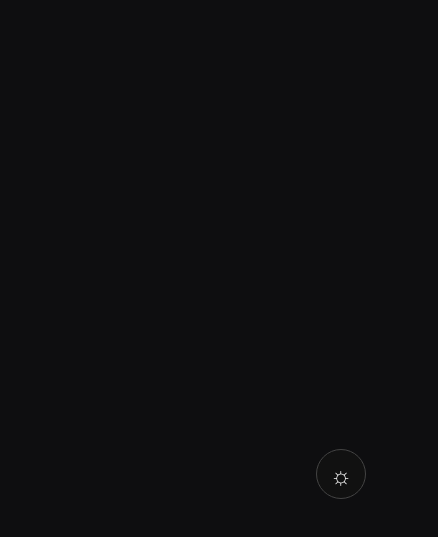
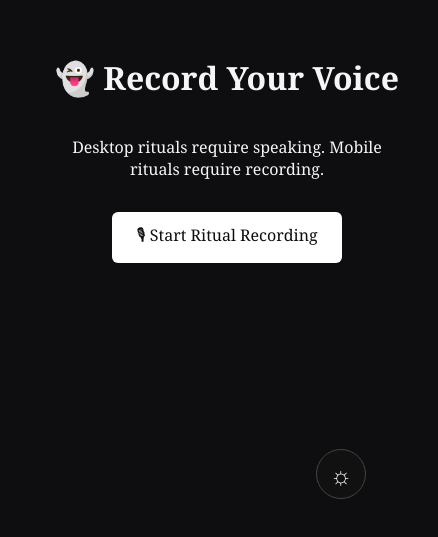
Before and after one commit to ArtyTheLegend/souloneth, a React (Vite) app: page /ghost/record in a window 390 px wide. Before the commit this address had no page. Shown: the part 321-858 px from the top of the page, 438 px wide, since content can reach past the window. Built offline with nearby package versions, Linux system fonts and the light colour scheme.

Commit message:
🎙️ add mobile ritual voice recording at /ghost/record

```diff
--- a/src/components/AppRouter.jsx
+++ b/src/components/AppRouter.jsx
@@ -6,6 +6,7 @@ import RitualsPortal from "./RitualsPortal";
 import AirdropPage from "./AirdropPage";
 import Info_Whitepaper from "./Info_Whitepaper";
 import Ritual_GhostMeMeter from "./Ritual_GhostMeMeter";
+import GhostRecord from "./GhostRecord";
 import Ritual_SaveOrSink from "./Ritual_SaveOrSink";
 import Ritual_Ghost from "./Ritual_Ghost";
 import ThankYou from "./ThankYou";
@@ -25,6 +26,7 @@ const AppRouter = () => (
       <Route path="/airdrop" element={<AirdropPage />} />
       <Route path="/whitepaper" element={<Info_Whitepaper />} />
       <Route path="/ghost" element={<Ritual_Ghost />} />
+      <Route path="/ghost/record" element={<GhostRecord />} />
       <Route path="/saveorsink" element={<Ritual_SaveOrSink />} />
       <Route path="/thankyou" element={<ThankYou />} />
       <Route path="/mirror" element={<Mirror />} />
--- /dev/null
+++ b/src/components/GhostRecord.jsx
@@ -0,0 +1,121 @@
+import React, { useState, useRef } from "react";
+
+const GhostRecord = () => {
+  const [recording, setRecording] = useState(false);
+  const [audioURL, setAudioURL] = useState("");
+  const mediaRecorderRef = useRef(null);
+  const [blob, setBlob] = useState(null);
+  const [feedback, setFeedback] = useState("");
+
+  const startRecording = async () => {
+    try {
+      const stream = await navigator.mediaDevices.getUserMedia({ audio: true });
+      const mediaRecorder = new MediaRecorder(stream);
+      mediaRecorderRef.current = mediaRecorder;
+
+      const audioChunks = [];
+
+      mediaRecorder.ondataavailable = event => {
+        audioChunks.push(event.data);
+      };
+
+      mediaRecorder.onstop = () => {
+        const audioBlob = new Blob(audioChunks, { type: "audio/webm" });
+        const url = URL.createObjectURL(audioBlob);
+        setAudioURL(url);
+        setBlob(audioBlob);
+      };
+
+      mediaRecorder.start();
+      setRecording(true);
+      setFeedback("🎙 Recording in progress...");
+    } catch (err) {
+      console.error("Mic access error:", err);
+      setFeedback("⚠️ Microphone access error. Please check permissions.");
+    }
+  };
+
+  const stopRecording = () => {
+    if (mediaRecorderRef.current) {
+      mediaRecorderRef.current.stop();
+      setRecording(false);
+      setFeedback("🔍 Recording complete. Ready to upload.");
+    }
+  };
+
+  const uploadRecording = async () => {
+    if (!blob) return;
+
+    setFeedback("🔎 Uploading for ritual analysis...");
+
+    const formData = new FormData();
+    formData.append("file", blob);
+
+    const res = await fetch("/api/uploadRitual", {
+      method: "POST",
+      body: formData
+    });
+
+    const result = await res.json();
+    if (result.success) {
+      setFeedback("🧠 The ritual has heard you. Redirecting...");
+      setTimeout(() => {
+        window.location.href = "/blessing";
+      }, 2500);
+    } else {
+      setFeedback("❌ Upload failed. Try again.");
+    }
+  };
+
+  return (
+    <div style={{
+      minHeight: "100vh",
+      width: "100%",
+      backgroundColor: "#0e0e10",
+      color: "#f5f5f5",
+      display: "flex",
+      flexDirection: "column",
+      justifyContent: "center",
+      alignItems: "center",
+      textAlign: "center",
+      padding: "2rem"
+    }}>
+      <h1>👻 Record Your Voice</h1>
+      <p>Desktop rituals require speaking. Mobile rituals require recording.</p>
+
+      {!recording ? (
+        <button onClick={startRecording} style={buttonStyle}>
+          🎙 Start Ritual Recording
+        </button>
+      ) : (
+        <button onClick={stopRecording} style={buttonStyle}>
+          🛑 Stop Recording
+        </button>
+      )}
+
+      {audioURL && (
+        <>
+          <audio controls src={audioURL} style={{ marginTop: "2rem" }} />
+          <button onClick={uploadRecording} style={{ ...buttonStyle, marginTop: "1rem" }}>
+            📤 Upload for Ritual
+          </button>
+        </>
+      )}
+
+      {feedback && <p style={{ marginTop: "2rem", color: "#aaa" }}>{feedback}</p>}
+    </div>
+  );
+};
+
+const buttonStyle = {
+  padding: "0.75rem 1.5rem",
+  fontSize: "1rem",
+  border: "none",
+  backgroundColor: "#ffffff",
+  color: "#0e0e10",
+  borderRadius: "6px",
+  cursor: "pointer",
+  marginTop: "1rem"
+};
+
+export default GhostRecord;
```
